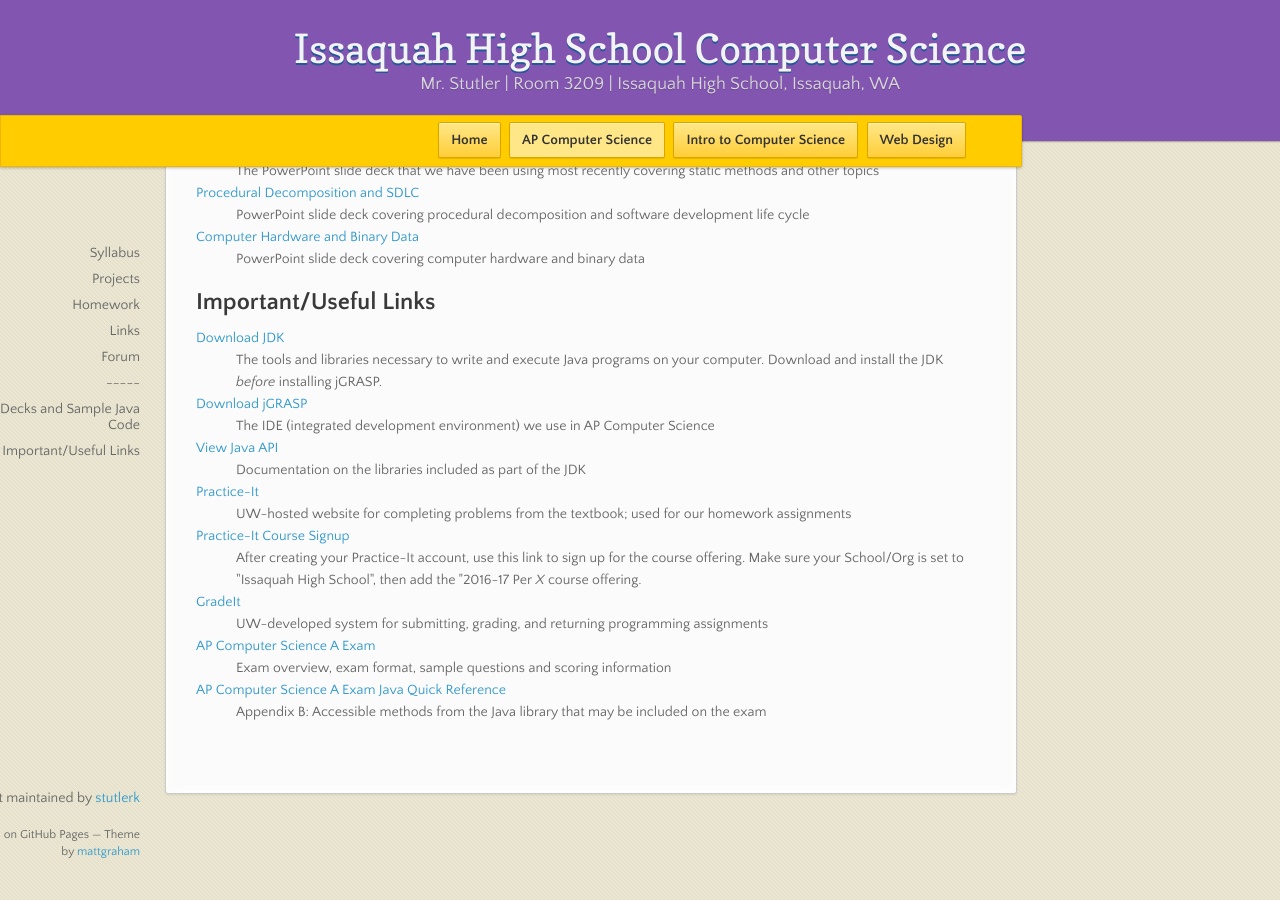
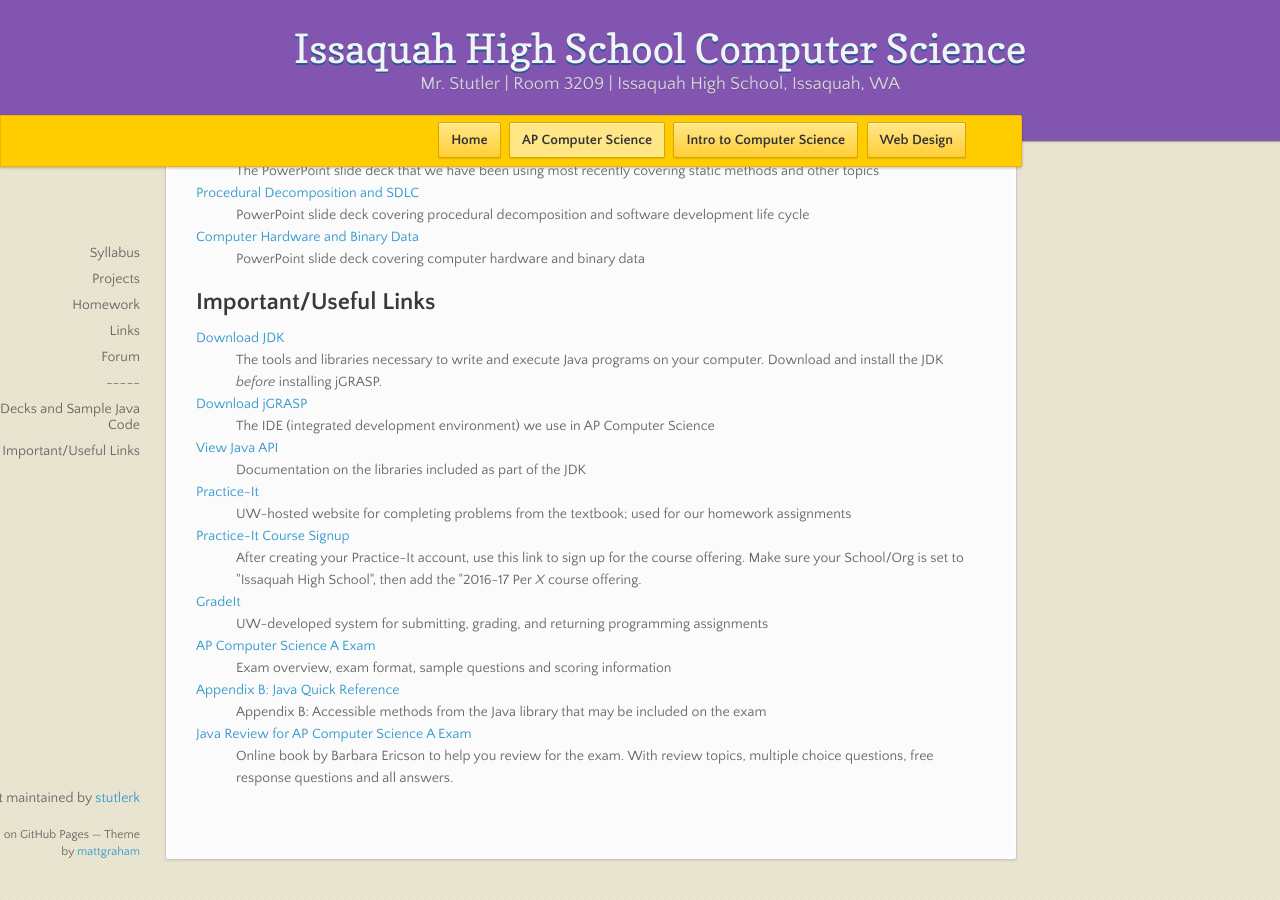
Before and after one commit to stutlerk/ihs-website, a Jekyll site: the page built from _apcs/links.html, in a window 1280 px wide and 900 px high, scrolled down 603 px. Built offline with Jekyll 4.4.1, drawn with Linux system fonts in a browser that asks for light colours; nearby versions of some CDN libraries.

Commit message:
Update links.html

```diff
--- a/_apcs/links.html
+++ b/_apcs/links.html
@@ -67,11 +67,10 @@ layout: course
     <dt><a href="http://apcentral.collegeboard.com/apc/public/exam/exam_information/2000.html">AP Computer Science A Exam</a></dt>
     <dd>Exam overview, exam format, sample questions and scoring information</dd>
 
-    <dt><a href="https://secure-media.collegeboard.org/digitalServices/pdf/ap/explore-ap/ap-computer-science-a-2014-java-quick-reference.pdf">AP Computer Science A Exam Java Quick Reference</a></dt>
+    <dt><a href="https://secure-media.collegeboard.org/digitalServices/pdf/ap/explore-ap/ap-computer-science-a-2014-java-quick-reference.pdf">Appendix B: Java Quick Reference</a></dt>
     <dd>Appendix B: Accessible methods from the Java library that may be included on the exam</dd>
-    <!-- Not ready yet as of 9/19/2016. Vinny will let me know when it's ready.
-    <dt><a href="http://checkmycode.azurewebsites.net/">CheckMyCode</a></dt>
-    <dd>Site with built-in Java IDE and resources for introductory computer science students</dd>
-    -->
+
+    <dt><a href="http://interactivepython.org/runestone/static/JavaReview/JavaBasics/JavaBasicsSummary.html">Java Review for AP Computer Science A Exam</a></dt>
+    <dd>Online book by Barbara Ericson to help you review for the exam. With review topics, multiple choice questions, free response questions and all answers.</dd>
 </dl>
 </section>
```
